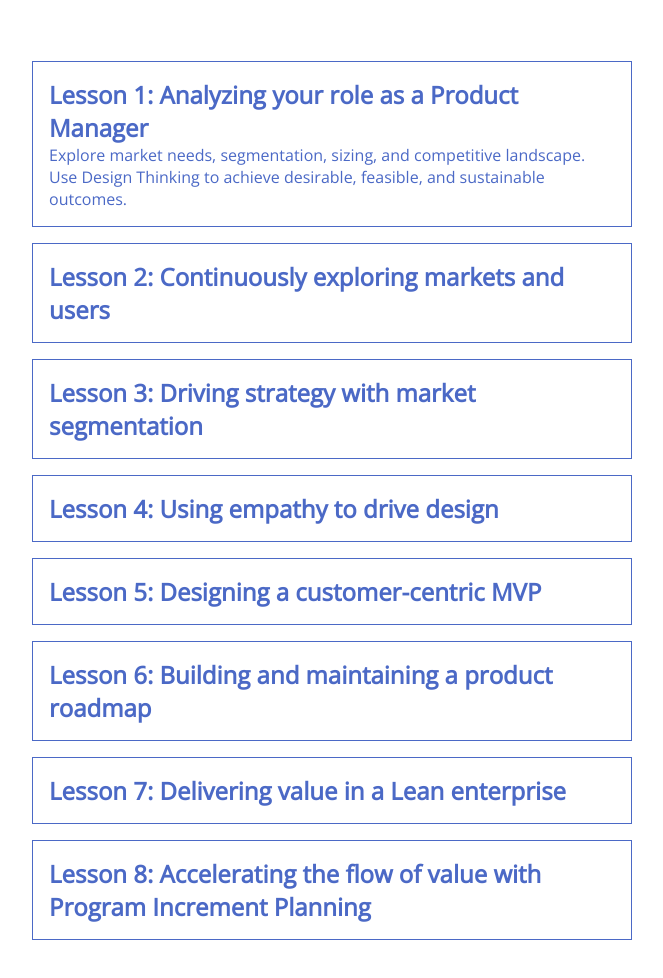
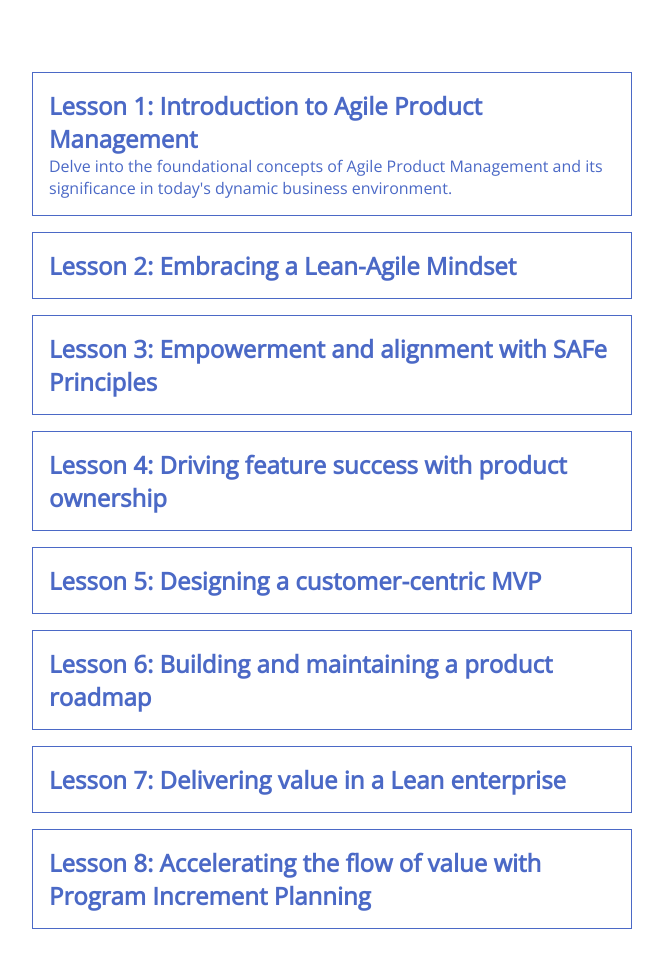
Before and after one commit to abel654/curriculum, a plain HTML site: page index.html in a window 1280 px wide. Shown: the whole page, without its empty margins (308-971 px from the left). Drawn offline with nearby package versions, Linux system fonts and the light colour scheme.

Commit message:
minor-changes

```diff
--- a/index.html
+++ b/index.html
@@ -3,7 +3,7 @@
 <head>
     <meta charset="UTF-8">
     <meta name="viewport" content="width=device-width, initial-scale=1.0">
-    <link rel="stylesheet" href="/styles.css">
+    <link rel="stylesheet" href="styles.css">
     <title>Document</title>
 </head>
 <div class="main-container">
@@ -11,42 +11,43 @@
         <article>
             <input id="article1" type="radio" name="articles" checked>
             <label for="article1">
-                <h2>Lesson 1: Analyzing your role as a Product Manager</h2>
+                <h2>Lesson 1: Introduction to Agile Product Management</h2>
             </label>
             <div>
-                Explore market needs, segmentation, sizing, and competitive landscape. Use Design Thinking to achieve desirable, feasible, and sustainable outcomes.
+                <p>Delve into the foundational concepts of Agile Product Management and its significance in today's dynamic business environment.</p>
             </div>
         </article>
 
         <article>
             <input id="article2" type="radio" name="articles">
             <label for="article2">
-                <h2>Lesson 2: Continuously exploring markets and users</h2>
+                <h2>Lesson 2: Embracing a Lean-Agile Mindset</h2>
             </label>
             <div>
-                Explore market needs, segmentation, sizing, and competitive landscape.
+                <p>Discover the shift in mindset required to adopt Lean-Agile practices and understand the benefits they bring to product development.</p>
             </div>
         </article>
 
         <article>
             <input id="article3" type="radio" name="articles">
             <label for="article3">
-                <h2>Lesson 3: Driving strategy with market segmentation</h2>
+                <h2>Lesson 3: Empowerment and alignment with SAFe Principles</h2>
             </label>
             <div>
-                Explore market needs, segmentation, sizing, and competitive landscape.
+                <p>Explore the ten principles of SAFe that provide a foundation for role activities at the enterprise level.</p>
             </div>
         </article>
 
         <article>
             <input id="article4" type="radio" name="articles">
             <label for="article4">
-                <h2>Lesson 4: Using empathy to drive design</h2>
+                <h2>Lesson 4: Driving feature success with product ownership</h2>
             </label>
             <div>
-                Use Design Thinking to understand and empathize with users to deliver a better product.
+                <p>Learn about the role of a Product Owner, their responsibilities, and how they drive feature development and ensure successful outcomes.</p>
             </div>
         </article>
+
 
         <article>
             <input id="article5" type="radio" name="articles">
@@ -54,7 +55,7 @@
                 <h2>Lesson 5: Designing a customer-centric MVP</h2>
             </label>
             <div>
-                Understand the importance and techniques of creating a Minimal Viable Product that resonates with users.
+                <p>Understand the importance and techniques of creating a Minimal Viable Product that resonates with users.</p>
             </div>
         </article>
 
@@ -64,7 +65,7 @@
                 <h2>Lesson 6: Building and maintaining a product roadmap</h2>
             </label>
             <div>
-                Learn how to construct, present, and maintain a product roadmap to guide development and inform stakeholders.
+                <p>Learn how to construct, present, and maintain a product roadmap to guide development and inform stakeholders.</p>
             </div>
         </article>
 
@@ -74,7 +75,7 @@
                 <h2>Lesson 7: Delivering value in a Lean enterprise</h2>
             </label>
             <div>
-                Dive into the principles of Lean thinking and how they apply in an enterprise setting to deliver maximum value with minimum waste.
+                <p>Dive into the principles of Lean thinking and how they apply in an enterprise setting to deliver maximum value with minimum waste.</p>
             </div>
         </article>
 
@@ -84,10 +85,9 @@
                 <h2>Lesson 8: Accelerating the flow of value with Program Increment Planning</h2>
             </label>
             <div>
-                Understand the importance of planning increments in Agile development, ensuring value delivery aligns with organizational goals.
+                <p>Understand the importance of planning increments in Agile development, ensuring value delivery aligns with organizational goals.</p>
             </div>
         </article>
-    </div>
-</div>
+
 </body>
 </html>
--- a/styles.css
+++ b/styles.css
@@ -4,10 +4,6 @@
   padding: 0;
   margin: 0 auto;
   box-sizing: border-box;
-}
-
-body {
-
 }
 
 .main-container {
```
